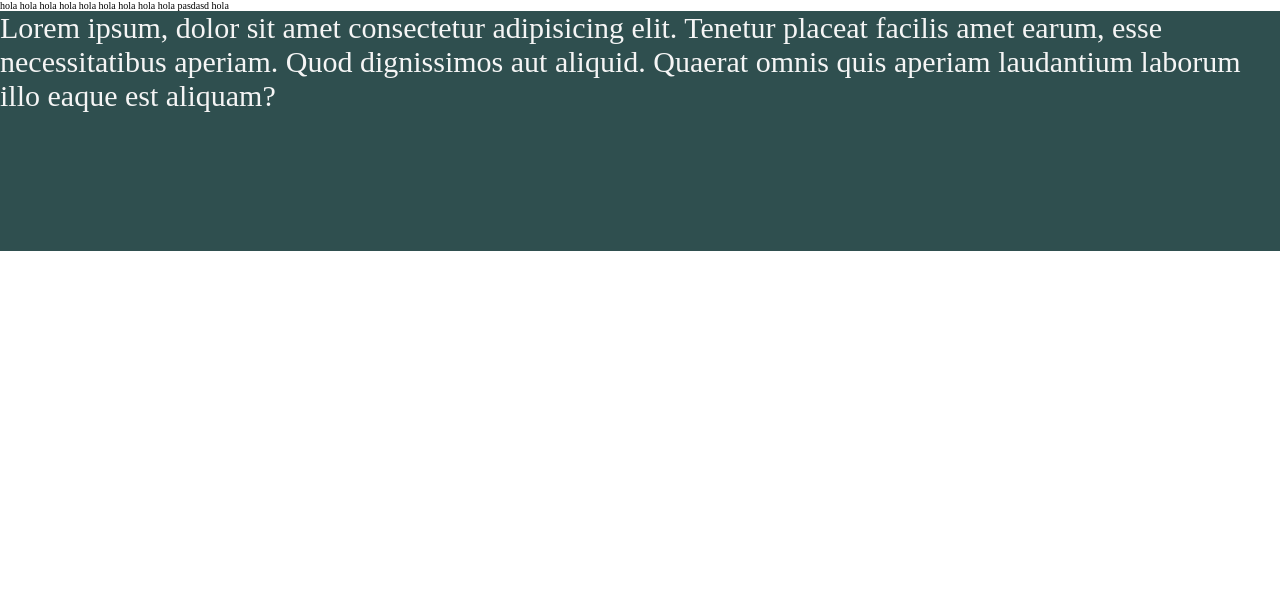
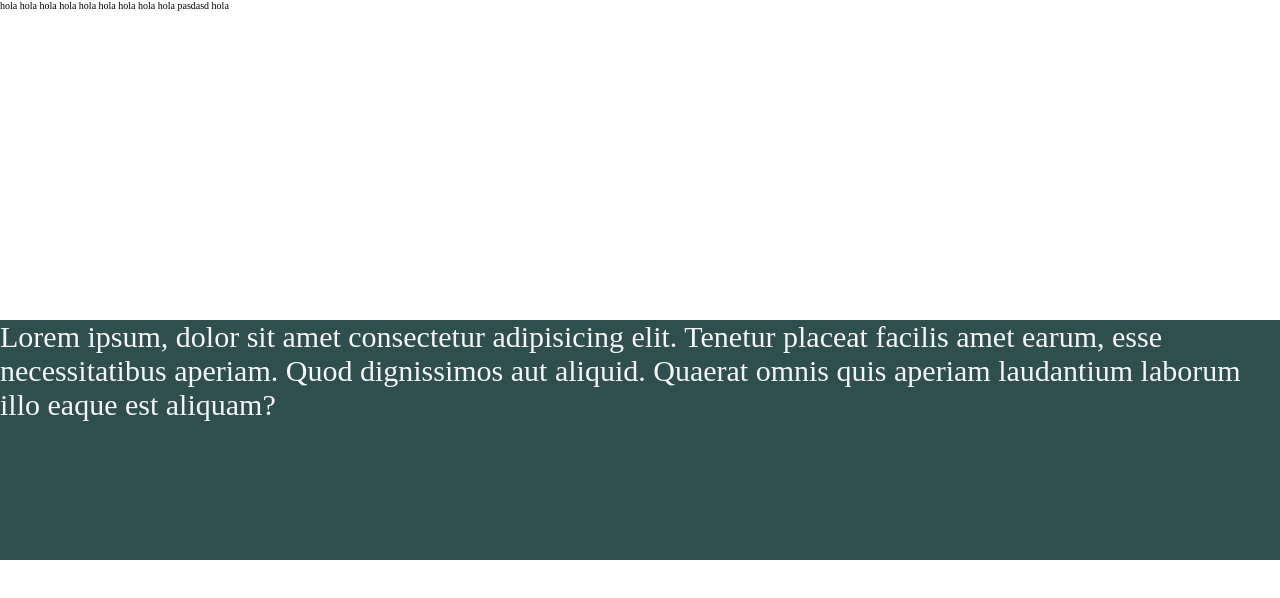
Before and after one commit to JuanmeGarcia/ejemplo-comandos, a plain HTML site: page commands/src/index.html in a window 1280 px wide. Drawn offline with Linux system fonts and the light colour scheme.

Commit message:
main terminado

```diff
--- a/commands/src/style.css
+++ b/commands/src/style.css
@@ -9,6 +9,8 @@ html{
 }
 
 .principal-section{
+    position: absolute;
+    top: 40%;
     width: 100vw;
     height: 30vh;
     background-color: darkslategrey;
```
